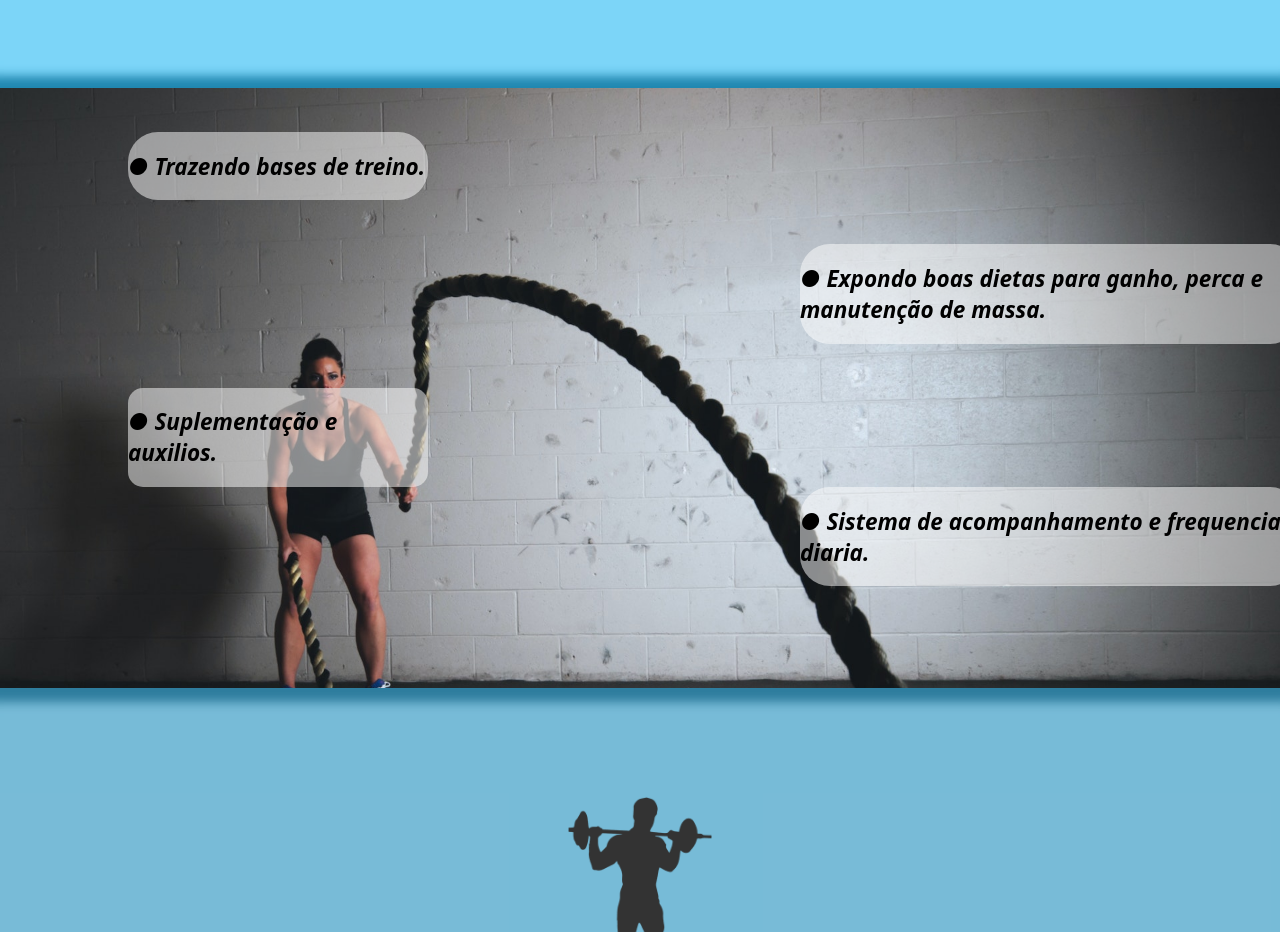
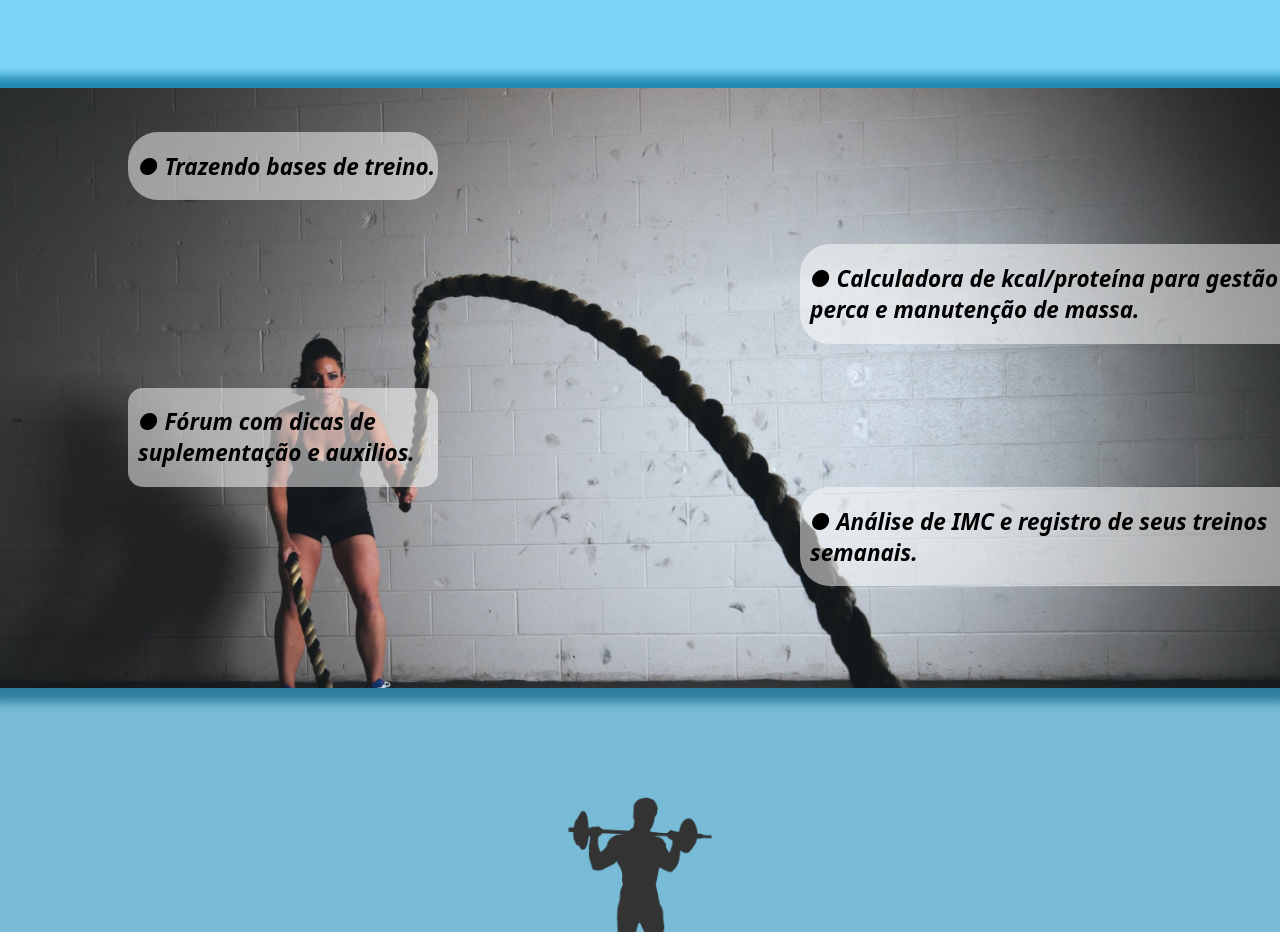
Before and after one commit to KauaOliveira011/Projeto-Individual, a website: page site/public/index.html in a window 1280 px wide. Shown: the part 986-1918 px from the top of the page. Drawn offline with Linux system fonts and the light colour scheme.

Commit message:
Melhorias na aba INDEX

```diff
--- a/site/public/css/style.css
+++ b/site/public/css/style.css
@@ -155,6 +155,7 @@ body {
   align-items:center;
   background-color: #ffffff81;
   border-radius: 30px;
+  padding-left: 10px;
 }
 
 .d1d2{
@@ -167,7 +168,7 @@ body {
   align-items:center;
   background-color: #ffffff81;
   border-radius: 30px;
-
+  padding-left: 10px;
 }
 .d1d3{
   width: 500px;
@@ -179,7 +180,7 @@ body {
   align-items:center;
   background-color: #ffffff81;
   border-radius: 30px;
-
+  padding-left: 10px;
 }
 
 .d1d4{
@@ -192,7 +193,7 @@ body {
   align-items:center;
   background-color: #ffffff81;
   border-radius: 15px;
-
+  padding-left: 10px;
 }
 
 /* missao visao valores */
--- a/site/public/index.html
+++ b/site/public/index.html
@@ -63,15 +63,15 @@
             </div> <br><br>
             <div class="d1d3">
 
-                <h2> ● Expondo boas dietas para ganho, perca e manutenção de massa.</h2>
+                <h2> ● Calculadora de kcal/proteína para gestão de perca e manutenção de massa.</h2>
             </div> <br><br>
             <div class="d1d4">
 
-                <h2> ● Suplementação e auxilios.</h2>
+                <h2> ● Fórum com dicas de suplementação e auxilios.</h2>
             </div>
             <div class="d1d1">
 
-                <H2>● Sistema de acompanhamento e frequencia diaria.</H2>
+                <H2>● Análise de IMC e registro de seus treinos semanais.</H2>
             </div>
 
 
```
